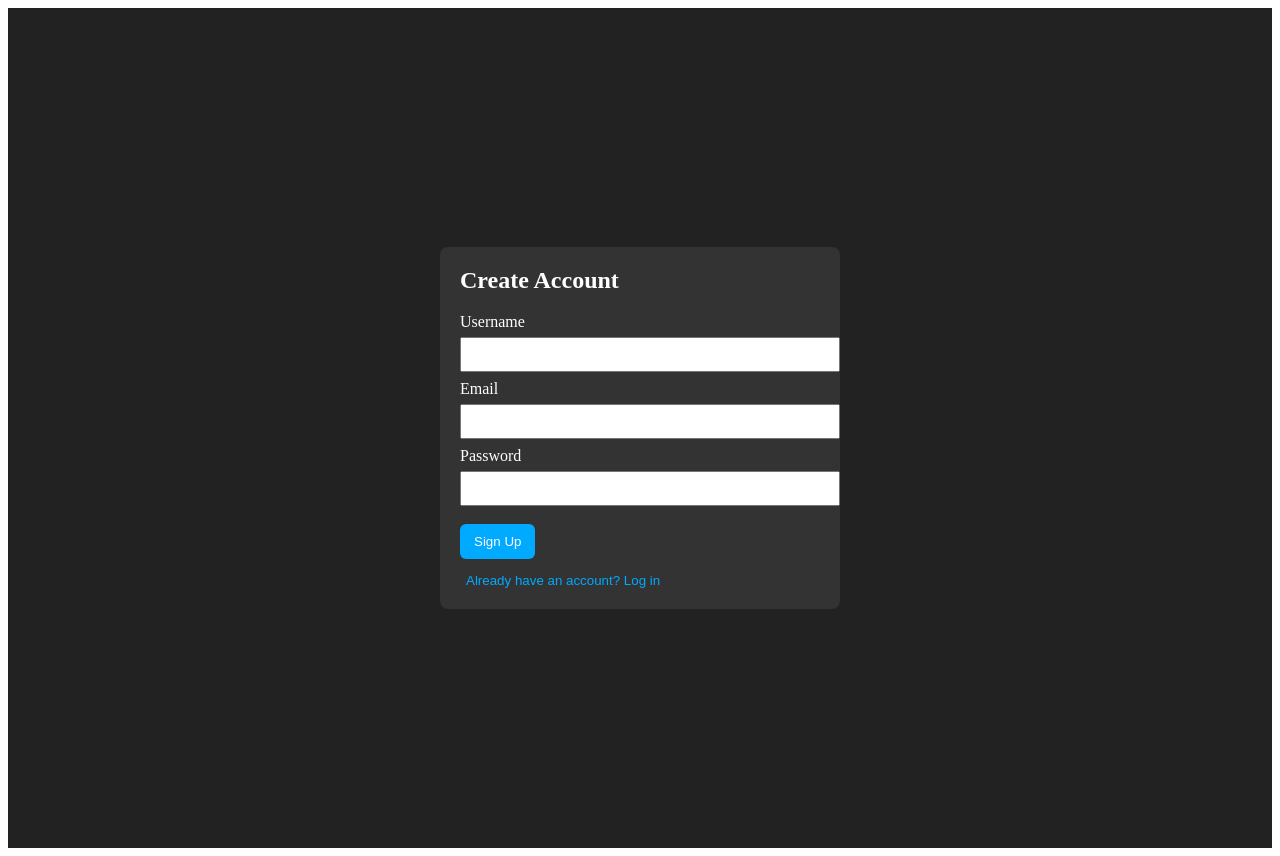
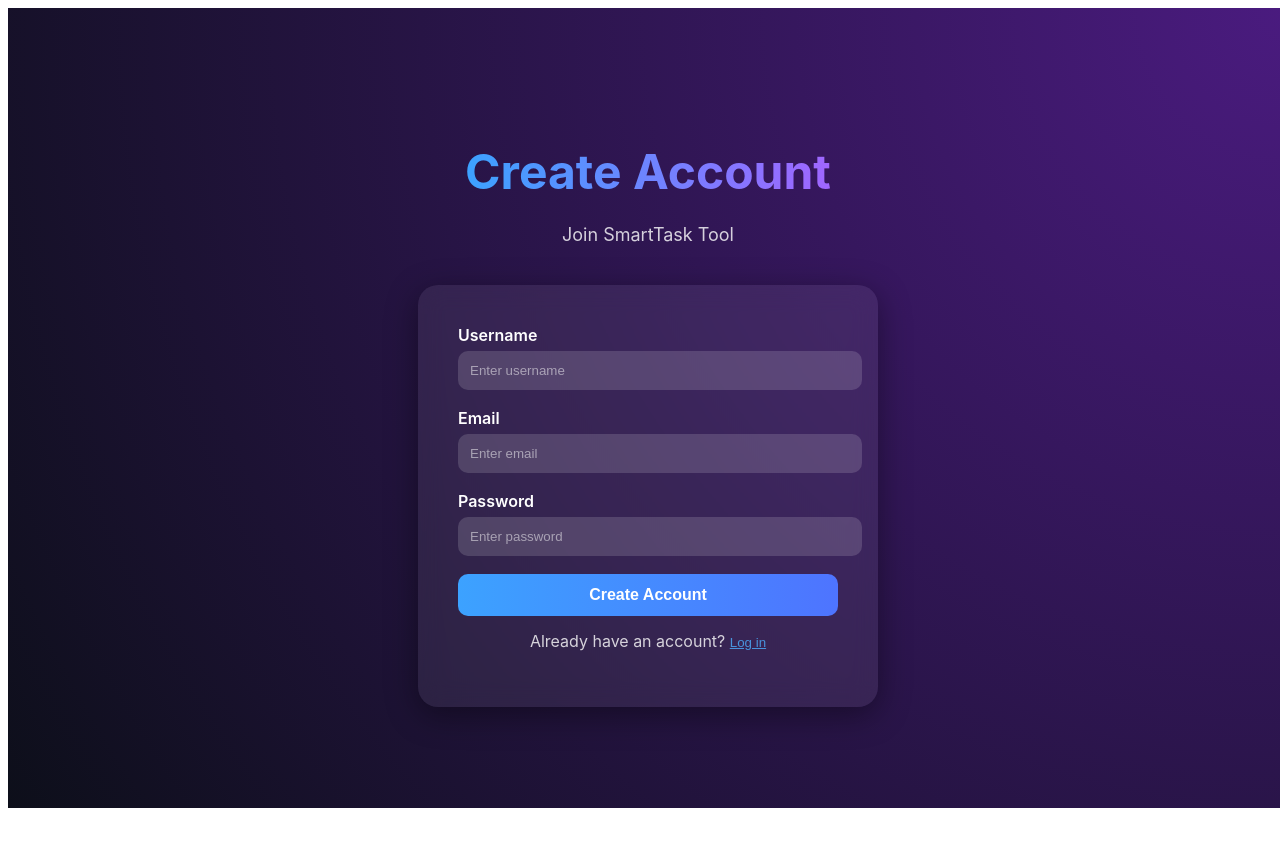
Before and after one commit to Jamieraa/kanban-app, a React (Vite) app in the folder frontend/: page /signup in a window 1280 px wide. After the commit the page ends 816 px from the top, so only its background shows below. Built offline with nearby package versions, Linux system fonts and the light colour scheme.

Commit message:
Update Signup.jsx

```diff
--- a/frontend/src/Signup.jsx
+++ b/frontend/src/Signup.jsx
@@ -1,140 +1,98 @@
 // Signup.jsx
 import React, { useState } from "react";
+import "./Signup.css";
 import { useNavigate } from "react-router-dom";
-import { toast, ToastContainer } from "react-toastify";
 
-
-export default function Signup({ setUser }) {
+export default function Signup() {
   const [username, setUsername] = useState("");
   const [email, setEmail] = useState("");
   const [password, setPassword] = useState("");
+
   const navigate = useNavigate();
-
 
   const handleSignup = (e) => {
     e.preventDefault();
 
-
     // basic validation
     if (!username.trim() || !email.trim() || !password.trim()) {
-      toast.error("All fields are required");
+      alert("All fields are required.");
       return;
     }
 
+    // get stored users or start with empty array
+    const existingUsers = JSON.parse(localStorage.getItem("users") || "[]");
 
-    // get existing users from localStorage
-    const usersRaw = localStorage.getItem("users");
-    const users = usersRaw ? JSON.parse(usersRaw) : [];
-
-
-    // check if username already exists
-    if (users.some((u) => u.username === username)) {
-      toast.error("Username already exists");
+    // check if username already taken
+    if (existingUsers.some((u) => u.username === username)) {
+      alert("Username already exists.");
       return;
     }
 
-
     // create new user
     const newUser = { username, email, password };
-    users.push(newUser);
-    localStorage.setItem("users", JSON.stringify(users));
+    existingUsers.push(newUser);
 
+    // save back to localStorage
+    localStorage.setItem("users", JSON.stringify(existingUsers));
 
-    // auto-login after signup
-    setUser({ username, email, role: "member" });
-    toast.success("Account created successfully!");
-    navigate("/projects");
+    alert("Account created! You can now log in.");
+    navigate("/"); // go back to login page
   };
 
+  return (
+    <div className="signup-page">
+      <h1 className="signup-title">Create Account</h1>
+      <p className="signup-subtitle">Join SmartTask Tool</p>
 
-  return (
-    <div
-      style={{
-        minHeight: "100vh",
-        background: "#222",
-        color: "white",
-        display: "flex",
-        alignItems: "center",
-        justifyContent: "center",
-        padding: 20,
-      }}
-    >
-      <ToastContainer position="top-right" autoClose={2500} />
-      <form
-        onSubmit={handleSignup}
-        style={{
-          width: 360,
-          background: "#333",
-          padding: 20,
-          borderRadius: 8,
-        }}
-      >
-        <h2 style={{ marginTop: 0 }}>Create Account</h2>
+      <div className="signup-card">
+        <form onSubmit={handleSignup}>
+          <label>Username</label>
+          <input
+            type="text"
+            value={username}
+            placeholder="Enter username"
+            onChange={(e) => setUsername(e.target.value)}
+          />
 
-
-        <label style={{ display: "block", marginBottom: 8 }}>
-          Username
-          <input
-            value={username}
-            onChange={(e) => setUsername(e.target.value)}
-            style={{ width: "100%", padding: 8, marginTop: 6 }}
-          />
-        </label>
-
-
-        <label style={{ display: "block", marginBottom: 8 }}>
-          Email
+          <label>Email</label>
           <input
             type="email"
             value={email}
+            placeholder="Enter email"
             onChange={(e) => setEmail(e.target.value)}
-            style={{ width: "100%", padding: 8, marginTop: 6 }}
           />
-        </label>
 
-
-        <label style={{ display: "block", marginBottom: 8 }}>
-          Password
+          <label>Password</label>
           <input
             type="password"
             value={password}
+            placeholder="Enter password"
             onChange={(e) => setPassword(e.target.value)}
-            style={{ width: "100%", padding: 8, marginTop: 6 }}
           />
-        </label>
 
+          <button type="submit" className="signup-btn">
+            Create Account
+          </button>
+        </form>
 
-        <button
-          type="submit"
-          style={{
-            background: "#0af",
-            color: "white",
-            padding: "10px 14px",
-            border: "none",
-            borderRadius: 6,
-            cursor: "pointer",
-            marginTop: 10,
-          }}
-        >
-          Sign Up
-        </button>
-
-
-        <div style={{ marginTop: 12 }}>
+        <p className="login-text">
+          Already have an account?{" "}
           <button
             type="button"
             onClick={() => navigate("/")}
             style={{
               background: "transparent",
-              color: "#0af",
               border: "none",
+              color: "#4dafff",
               cursor: "pointer",
+              textDecoration: "underline",
+              padding: 0,
             }}
           >
-            Already have an account? Log in
+            Log in
           </button>
-        </div>
-      </form>
+        </p>
+      </div>
     </div>
   );
 }
```
